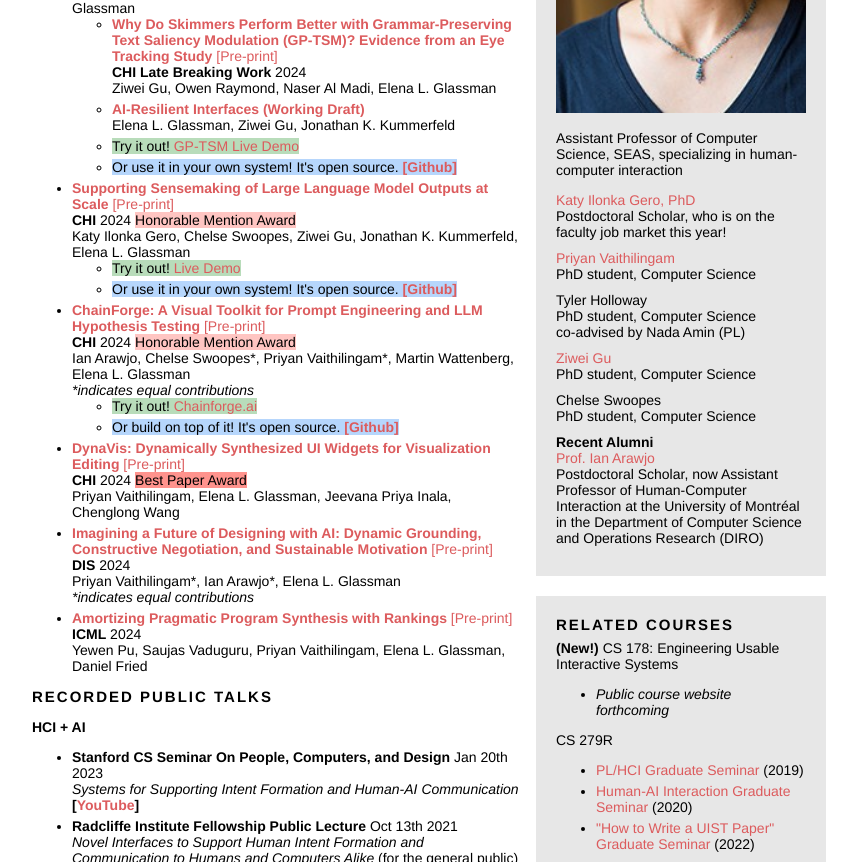
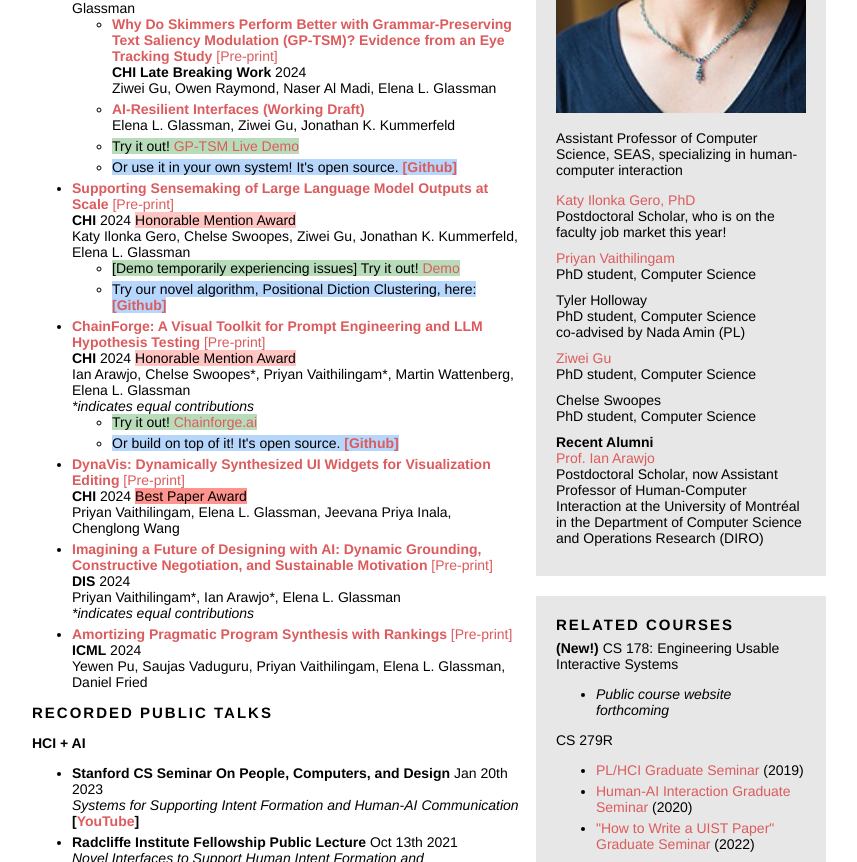
Before and after one commit to eglassman/eglassman.github.io, a Jekyll site: the page built from index.html, in a window 1280 px wide and 900 px high, scrolled down 570 px, cut to the strip 0-862 px from the top of the window. Shown: the whole strip, without its empty margins (211-1068 px from the left). Built offline with Jekyll 4.4.1, drawn with Linux system fonts in a browser that asks for light colours.

Commit message:
Update index.html

```diff
--- a/index.html
+++ b/index.html
@@ -98,8 +98,8 @@ layout: default
           <br/>Katy Ilonka Gero, Chelse Swoopes, Ziwei Gu, Jonathan K. Kummerfeld, Elena L. Glassman
           <!-- <br/><span><i>Pre-recorded conference talk (10 min)</i><br/><iframe width="238" height="134" src="https://www.youtube.com/embed/gfmsKkPjTtw" title="YouTube video player" frameborder="0" allow="accelerometer; autoplay; clipboard-write; encrypted-media; gyroscope; picture-in-picture" allowfullscreen></iframe></span> -->
           <ul>
-            <li><em-demo>Try it out! <a href="http://language-play.com/mesotext">Live Demo</a></em-demo></li>
-            <li><em-open>Or use it in your own system! It's open source. <a href="https://observablehq.com/@glassmanlab/positional-diction-clustering"><b>[Github]</b></a></li>
+            <li><em-demo>[Demo temporarily experiencing issues] Try it out! <a href="http://language-play.com/mesotext">Demo</a></em-demo></li>
+            <li><em-open>Try our novel algorithm, Positional Diction Clustering, here: <a href="https://observablehq.com/@glassmanlab/positional-diction-clustering"><b>[Github]</b></a></li>
           </ul>
         </li>
         <li><a href="papers/chainforge.pdf"><b>ChainForge: A Visual Toolkit for Prompt Engineering and LLM Hypothesis Testing</b> [Pre-print]</a>
```
